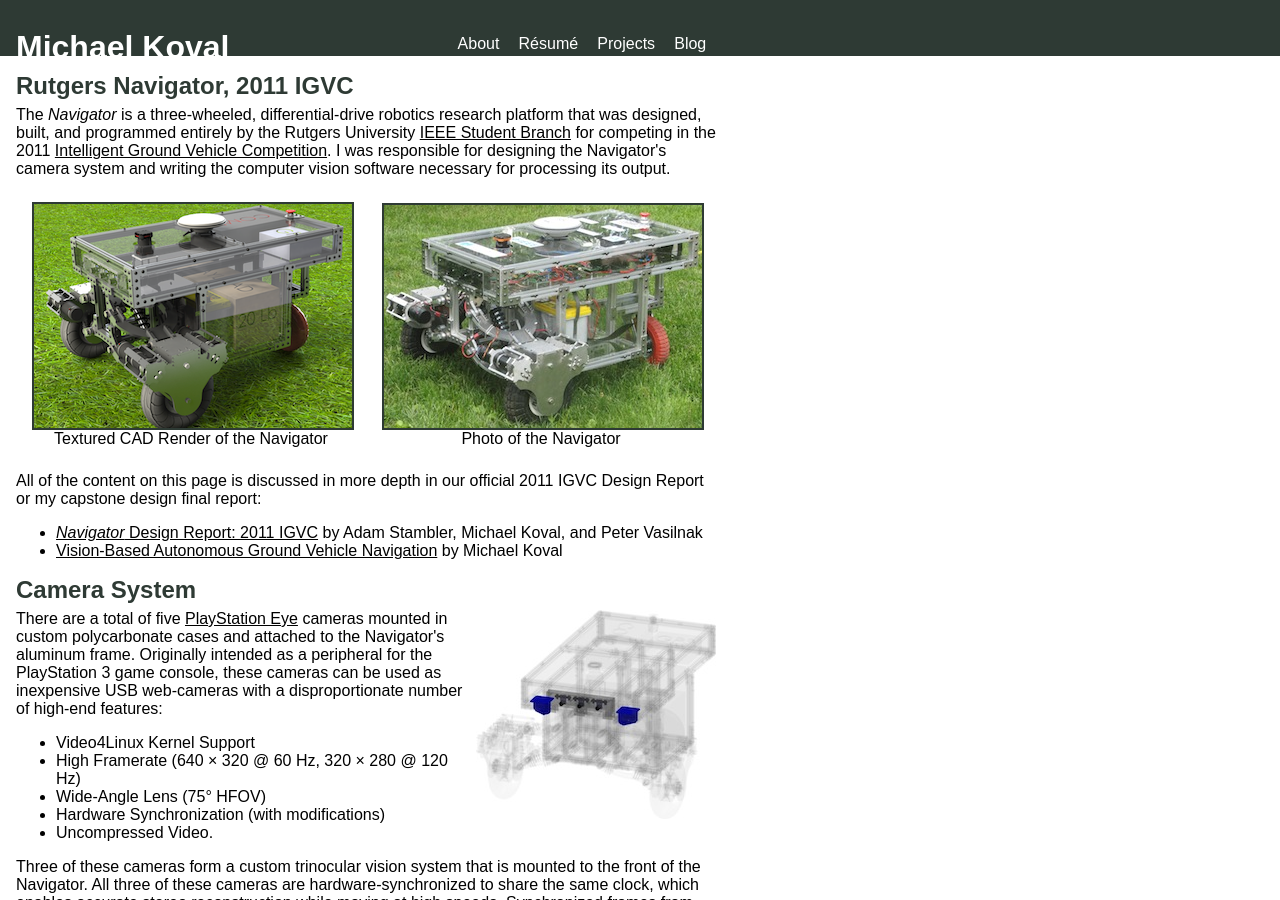
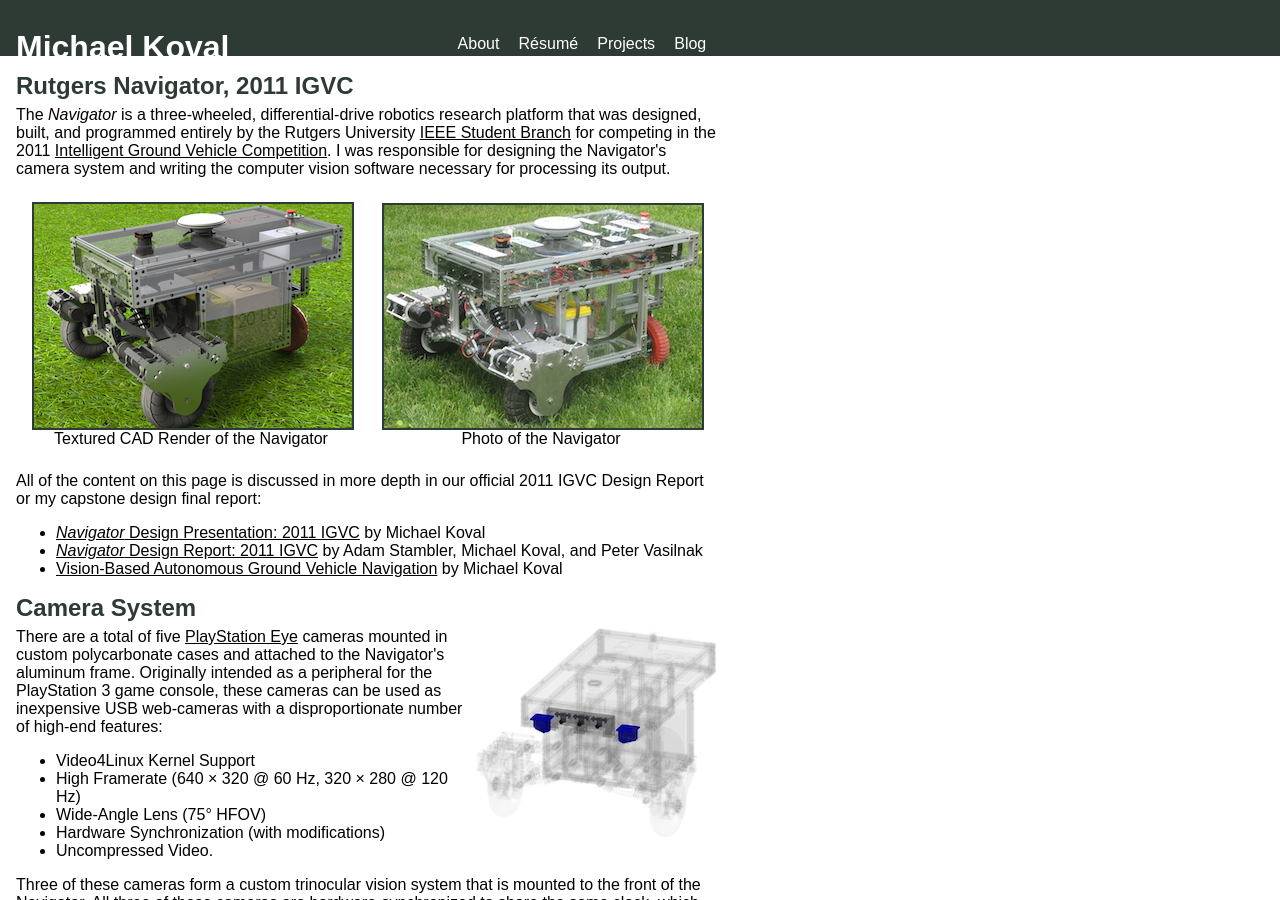
Before and after one commit to mkoval/mkoval.github.com, a Jekyll site: the page built from projects/igvc/index.html, in a window 1280 px wide and 900 px high. Built offline with Jekyll 4.4.1, drawn with Linux system fonts in a browser that asks for light colours; some web fonts are replaced.

Commit message:
added igvc design presentation

```diff
--- a/projects/igvc/index.html
+++ b/projects/igvc/index.html
@@ -26,6 +26,7 @@ output.</p>
 <p>All of the content on this page is discussed in more depth in our official
 2011 IGVC Design Report or my capstone design final report:</p>
 <ul>
+	<li><a href="/downloads/projects/igvc/igvc_capstone.pdf"><em>Navigator</em> Design Presentation: 2011 IGVC</a> by Michael Koval</li>
 	<li><a href="/downloads/projects/igvc/igvc_design.pdf"><em>Navigator</em> Design Report: 2011 IGVC</a> by Adam Stambler, Michael Koval, and Peter Vasilnak</li>
 	<li><a href="/downloads/projects/igvc/igvc_capstone.pdf">Vision-Based Autonomous Ground Vehicle Navigation</a> by Michael Koval</li>
 </ul>
```
Also changed, not shown: 1 other file.
